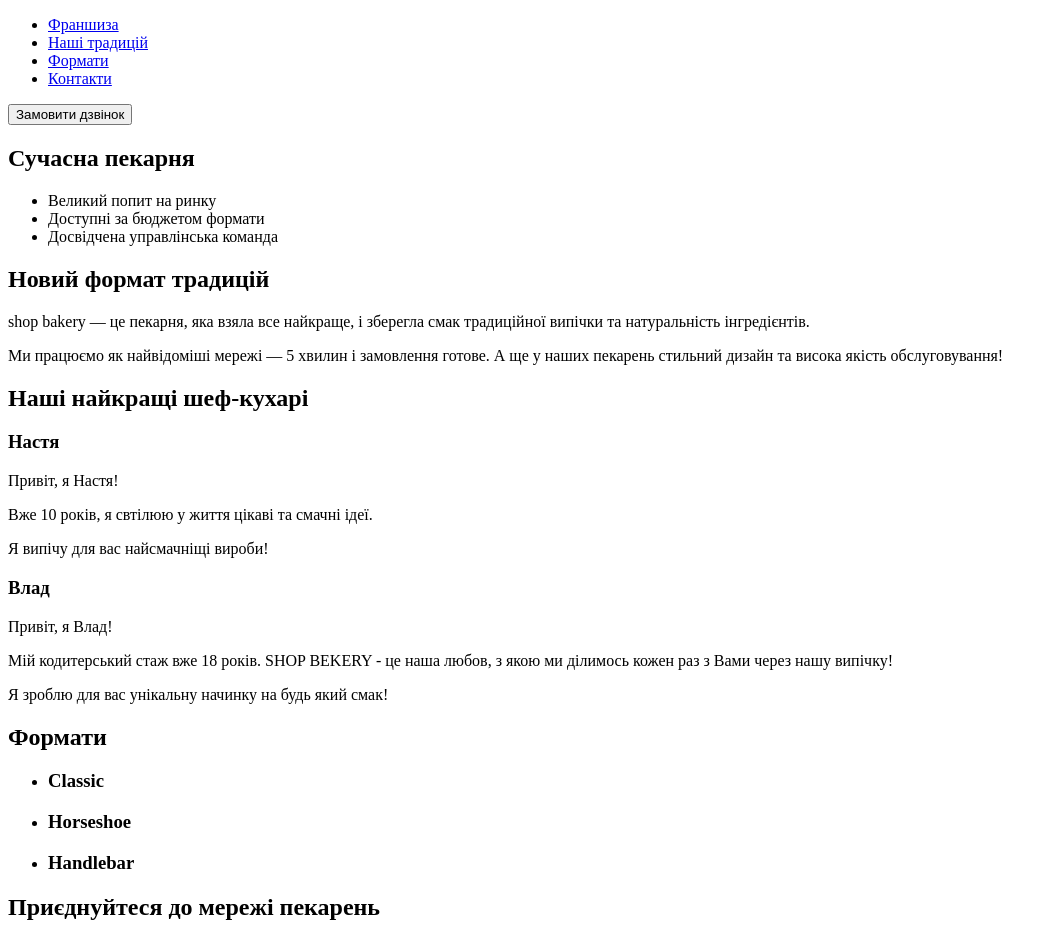
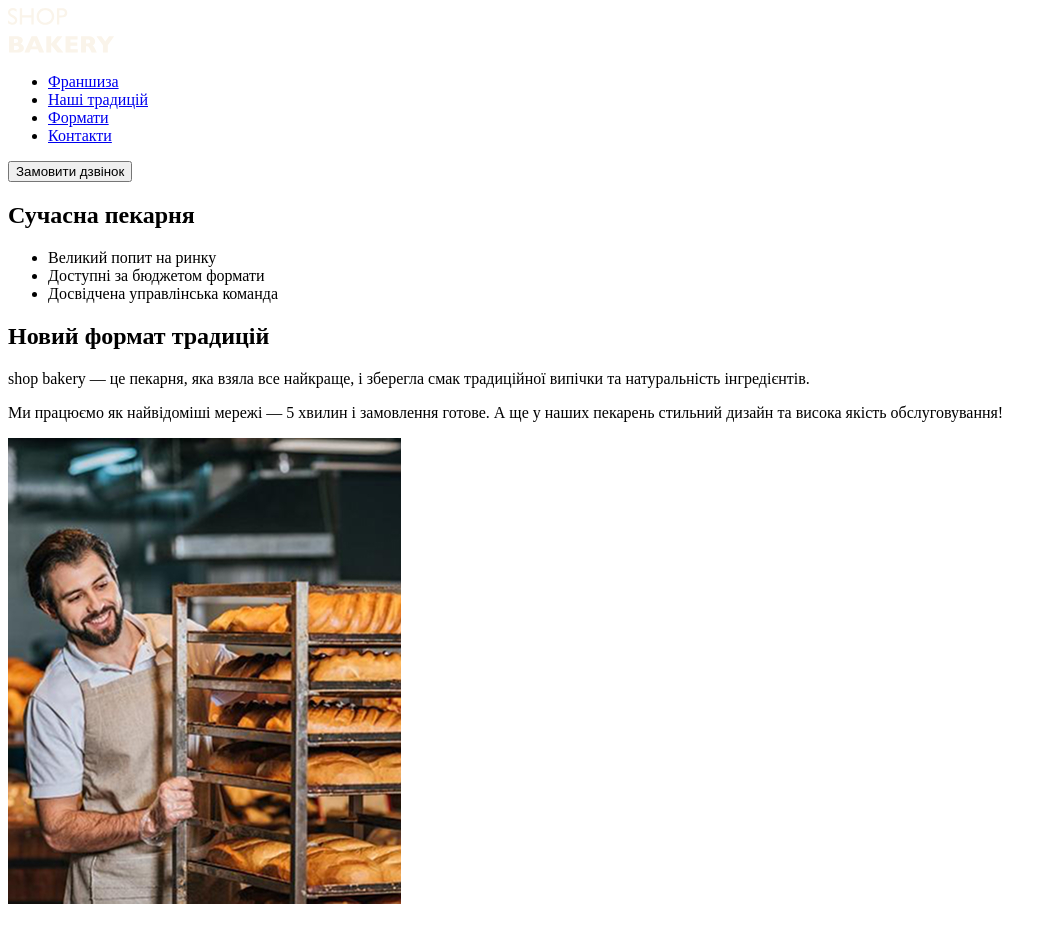
Before and after one commit to Ratatuichik2/Test, a plain HTML site: page index.html in a window 1280 px wide. Shown: the top 925 px of the page, without its empty margins (0-1057 px from the left). Drawn offline with Linux system fonts and the light colour scheme.

Commit message:
Update index.html and add images and button

```diff
--- a/index.html
+++ b/index.html
@@ -10,8 +10,7 @@
         <header>
             <nav>
                 <a href="#">
-
-                </a>
+                    <img src="./images/logo.svg" alt="Логотип пекарні">
                 </a>
                  <ul>
                     <li><a href="#">Франшиза</a></li>
@@ -41,7 +40,7 @@
                     <span>5 хвилин і замовлення готове</span>. А ще у наших пекарень
                     стильний дизайн та висока якість обслуговування!
                 </p>
-
+                <img src="./images/baker-man.jpg" alt="Чоловік пекар дивиться на батон із посмішкою"/>
             </section>
             <section>
                 <h2>Наші найкращі шеф-кухарі</h2>
@@ -125,5 +124,4 @@
             </address>
         </footer>
    </body>
-
-</html>
+ </html>
```
